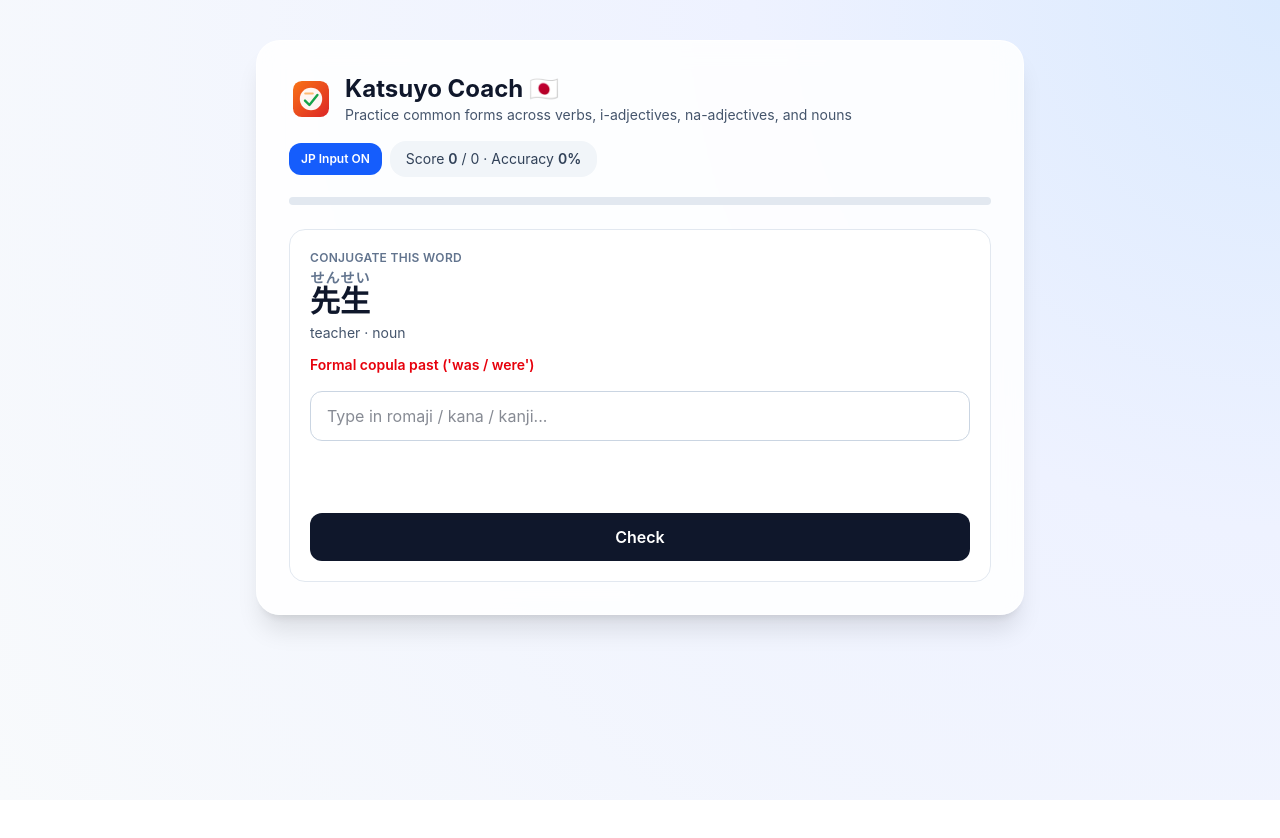
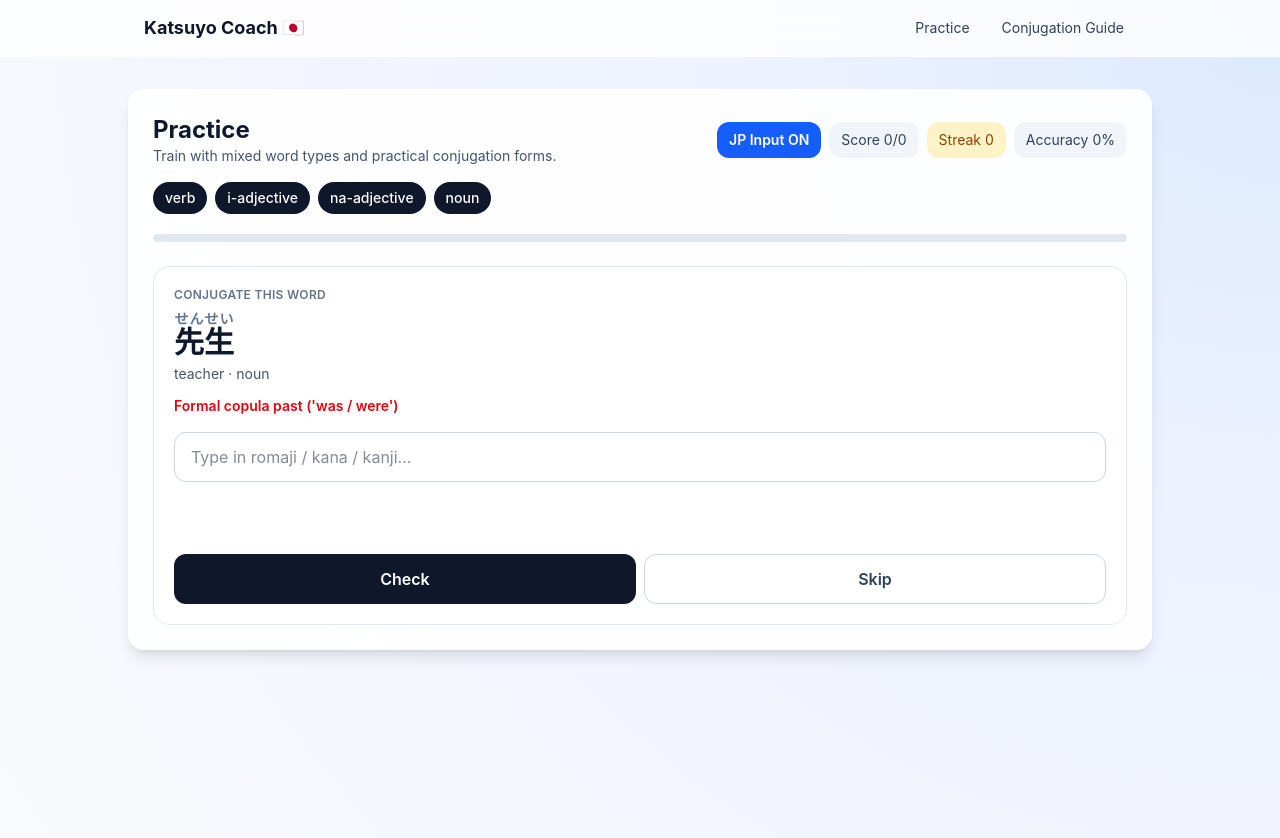
Before and after one commit to jerrygoodm4n/jp-conjugation-web, a Next.js app: page / in a window 1280 px wide. Shown: the top 838 px of the page. Before the commit the page ends 800 px from the top, so only its background shows below. Built offline with nearby package versions, Linux system fonts and the light colour scheme.

Commit message:
Expand conjugation app with navbar, guide page, and richer practice features

```diff
--- /dev/null
+++ b/src/app/guide/page.tsx
@@ -0,0 +1,50 @@
+export default function GuidePage() {
+  return (
+    <main className="min-h-screen px-4 py-8">
+      <section className="mx-auto w-full max-w-4xl rounded-2xl border border-white/70 bg-white/90 p-6 shadow-lg">
+        <h1 className="text-3xl font-bold text-slate-900">Conjugation Guide</h1>
+        <p className="mt-2 text-slate-600">
+          Quick reference for the forms used in practice. This page focuses on common patterns and practical meaning.
+        </p>
+
+        <div className="mt-6 space-y-4">
+          <div className="rounded-xl border border-slate-200 p-4">
+            <h2 className="font-semibold">Formal Present</h2>
+            <p className="text-sm text-slate-600">Meaning: “do / is” in polite style.</p>
+            <p className="mt-1 text-sm"><span className="font-medium">Example:</span> 食べます / 静かです</p>
+          </div>
+
+          <div className="rounded-xl border border-slate-200 p-4">
+            <h2 className="font-semibold">Formal Past</h2>
+            <p className="text-sm text-slate-600">Meaning: “did / was” in polite style.</p>
+            <p className="mt-1 text-sm"><span className="font-medium">Example:</span> 飲みました / 学生でした</p>
+          </div>
+
+          <div className="rounded-xl border border-slate-200 p-4">
+            <h2 className="font-semibold">Formal Negative / Past Negative</h2>
+            <p className="text-sm text-slate-600">Meaning: “don’t / isn’t” and “didn’t / wasn’t”.</p>
+            <p className="mt-1 text-sm"><span className="font-medium">Example:</span> 行きません / 大きくなかったです</p>
+          </div>
+
+          <div className="rounded-xl border border-slate-200 p-4">
+            <h2 className="font-semibold">Te-form (Casual)</h2>
+            <p className="text-sm text-slate-600">Connects actions: “and…”, requests, and progressive forms.</p>
+            <p className="mt-1 text-sm"><span className="font-medium">Example:</span> 行って / 飲んで / 見て</p>
+          </div>
+
+          <div className="rounded-xl border border-slate-200 p-4">
+            <h2 className="font-semibold">Potential</h2>
+            <p className="text-sm text-slate-600">Meaning: “can / is possible to”.</p>
+            <p className="mt-1 text-sm"><span className="font-medium">Example:</span> 食べられます / できます / 来られます</p>
+          </div>
+
+          <div className="rounded-xl border border-slate-200 p-4">
+            <h2 className="font-semibold">Adverb Form</h2>
+            <p className="text-sm text-slate-600">Turns adjectives into adverbs.</p>
+            <p className="mt-1 text-sm"><span className="font-medium">Example:</span> 早い → 早く, 静か → 静かに</p>
+          </div>
+        </div>
+      </section>
+    </main>
+  );
+}
--- a/src/app/layout.tsx
+++ b/src/app/layout.tsx
@@ -1,9 +1,10 @@
 import type { Metadata } from "next";
+import Link from "next/link";
 import "./globals.css";
 
 export const metadata: Metadata = {
   title: "Katsuyo Coach · Japanese Conjugation Trainer",
-  description: "Practice Japanese polite conjugations with smart feedback.",
+  description: "Practice Japanese conjugations across verbs, adjectives, and nouns.",
   icons: {
     icon: "/icon.svg",
   },
@@ -12,7 +13,20 @@ export const metadata: Metadata = {
 export default function RootLayout({ children }: { children: React.ReactNode }) {
   return (
     <html lang="en">
-      <body>{children}</body>
+      <body>
+        <header className="sticky top-0 z-20 border-b border-white/60 bg-white/80 backdrop-blur-md">
+          <nav className="mx-auto flex w-full max-w-5xl items-center justify-between px-4 py-3">
+            <Link href="/" className="text-lg font-bold text-slate-900">
+              Katsuyo Coach 🇯🇵
+            </Link>
+            <div className="flex items-center gap-2 text-sm">
+              <Link href="/" className="rounded-lg px-3 py-1.5 text-slate-700 hover:bg-slate-100">Practice</Link>
+              <Link href="/guide" className="rounded-lg px-3 py-1.5 text-slate-700 hover:bg-slate-100">Conjugation Guide</Link>
+            </div>
+          </nav>
+        </header>
+        {children}
+      </body>
     </html>
   );
 }
--- a/src/app/page.tsx
+++ b/src/app/page.tsx
@@ -1,11 +1,11 @@
 "use client";
 
-import Image from "next/image";
 import { toHiragana, toKana } from "wanakana";
 import { useEffect, useMemo, useRef, useState } from "react";
 
 type ItemKind = "verb" | "i-adjective" | "na-adjective" | "noun";
 type VerbClass = "ichidan" | "godan" | "irregular";
+type Register = "formal" | "casual";
 
 type Lexeme = {
   kana: string;
@@ -28,8 +28,6 @@ type FormKey =
   | "negativeCopula"
   | "pastNegativeCopula";
 
-type Register = "formal" | "casual";
-
 const lexemes: Lexeme[] = [
   { kana: "たべる", kanji: "食べる", meaning: "eat", kind: "verb", verbClass: "ichidan" },
   { kana: "みる", kanji: "見る", meaning: "see", kind: "verb", verbClass: "ichidan" },
@@ -39,16 +37,13 @@ const lexemes: Lexeme[] = [
   { kana: "いく", kanji: "行く", meaning: "go", kind: "verb", verbClass: "godan" },
   { kana: "する", kanji: "する", meaning: "do", kind: "verb", verbClass: "irregular" },
   { kana: "くる", kanji: "来る", meaning: "come", kind: "verb", verbClass: "irregular" },
-
   { kana: "おおきい", kanji: "大きい", meaning: "big", kind: "i-adjective" },
   { kana: "ちいさい", kanji: "小さい", meaning: "small", kind: "i-adjective" },
   { kana: "おもしろい", kanji: "面白い", meaning: "interesting", kind: "i-adjective" },
   { kana: "さむい", kanji: "寒い", meaning: "cold", kind: "i-adjective" },
-
   { kana: "しずか", kanji: "静か", meaning: "quiet", kind: "na-adjective" },
   { kana: "べんり", kanji: "便利", meaning: "convenient", kind: "na-adjective" },
   { kana: "げんき", kanji: "元気", meaning: "healthy/energetic", kind: "na-adjective" },
-
   { kana: "がくせい", kanji: "学生", meaning: "student", kind: "noun" },
   { kana: "せんせい", kanji: "先生", meaning: "teacher", kind: "noun" },
   { kana: "にほんじん", kanji: "日本人", meaning: "Japanese person", kind: "noun" },
@@ -87,29 +82,8 @@ const formRegister: Partial<Record<FormKey, Register>> = {
   pastNegativeCopula: "formal",
 };
 
-const iRowMap: Record<string, string> = {
-  う: "い",
-  く: "き",
-  ぐ: "ぎ",
-  す: "し",
-  つ: "ち",
-  ぬ: "に",
-  ぶ: "び",
-  む: "み",
-  る: "り",
-};
-
-const eRowMap: Record<string, string> = {
-  う: "え",
-  く: "け",
-  ぐ: "げ",
-  す: "せ",
-  つ: "て",
-  ぬ: "ね",
-  ぶ: "べ",
-  む: "め",
-  る: "れ",
-};
+const iRowMap: Record<string, string> = { う: "い", く: "き", ぐ: "ぎ", す: "し", つ: "ち", ぬ: "に", ぶ: "び", む: "み", る: "り" };
+const eRowMap: Record<string, string> = { う: "え", く: "け", ぐ: "げ", す: "せ", つ: "て", ぬ: "ね", ぶ: "べ", む: "め", る: "れ" };
 
 function randomItem<T>(arr: T[]) {
   return arr[Math.floor(Math.random() * arr.length)];
@@ -129,8 +103,7 @@ function displayConjugationType(form: FormKey) {
 function verbMasuStem(base: string, cls: VerbClass) {
   if (cls === "irregular") return base === "する" ? "し" : "き";
   if (cls === "ichidan") return base.slice(0, -1);
-  const last = base.slice(-1);
-  return base.slice(0, -1) + iRowMap[last];
+  return base.slice(0, -1) + iRowMap[base.slice(-1)];
 }
 
 function verbConjugate(v: Lexeme, form: FormKey, useKanji: boolean) {
@@ -158,8 +131,7 @@ function verbConjugate(v: Lexeme, form: FormKey, useKanji: boolean) {
   if (form === "potential") {
     if (cls === "ichidan") return `${base.slice(0, -1)}られます`;
     if (cls === "irregular") return v.kana === "する" ? "できます" : useKanji ? "来られます" : "こられます";
-    const last = base.slice(-1);
-    return `${base.slice(0, -1)}${eRowMap[last]}ます`;
+    return `${base.slice(0, -1)}${eRowMap[base.slice(-1)]}ます`;
   }
 
   return base;
@@ -192,24 +164,29 @@ function conjugate(lexeme: Lexeme, form: FormKey, useKanji: boolean) {
   return naAdjOrNounConjugate(lexeme, form, useKanji);
 }
 
-function createQuestion() {
-  const item = randomItem(lexemes);
+function createQuestion(enabledKinds: ItemKind[]) {
+  const pool = lexemes.filter((l) => enabledKinds.includes(l.kind));
+  const item = randomItem(pool.length > 0 ? pool : lexemes);
   const form = randomItem(formsByKind[item.kind]);
   return { item, form };
 }
 
+const allKinds: ItemKind[] = ["verb", "i-adjective", "na-adjective", "noun"];
+
 export default function Home() {
+  const [enabledKinds, setEnabledKinds] = useState<ItemKind[]>(allKinds);
   const [question, setQuestion] = useState<{ item: Lexeme; form: FormKey }>({ item: lexemes[0], form: "present" });
   const [answer, setAnswer] = useState("");
   const [correct, setCorrect] = useState(0);
   const [total, setTotal] = useState(0);
-  const [feedback, setFeedback] = useState<null | { ok: boolean; text: string }>(null);
+  const [streak, setStreak] = useState(0);
+  const [feedback, setFeedback] = useState<null | { ok: boolean }>(null);
   const [jpInputMode, setJpInputMode] = useState(true);
   const inputRef = useRef<HTMLInputElement>(null);
 
   useEffect(() => {
-    setQuestion(createQuestion());
-  }, []);
+    setQuestion(createQuestion(enabledKinds));
+  }, [enabledKinds]);
 
   const expectedKana = conjugate(question.item, question.form, false);
   const expectedKanji = conjugate(question.item, question.form, true);
@@ -218,7 +195,7 @@ export default function Home() {
   const accuracy = useMemo(() => (total ? Math.round((correct / total) * 100) : 0), [correct, total]);
 
   const nextQuestion = () => {
-    setQuestion(createQuestion());
+    setQuestion(createQuestion(enabledKinds));
     setAnswer("");
     setFeedback(null);
     requestAnimationFrame(() => inputRef.current?.focus());
@@ -226,20 +203,18 @@ export default function Home() {
 
   const check = () => {
     const raw = answer.trim();
-    if (!raw) return;
+    if (!raw || feedback) return;
 
     const normalizedInput = toKana(raw);
-    const normalizedKana = toKana(expectedKana);
-    const normalizedKanji = toKana(expectedKanji);
-
-    const isCorrect = normalizedInput === normalizedKana || normalizedInput === normalizedKanji;
+    const isCorrect = normalizedInput === toKana(expectedKana) || normalizedInput === toKana(expectedKanji);
 
     setTotal((t) => t + 1);
+    setFeedback({ ok: isCorrect });
     if (isCorrect) {
       setCorrect((c) => c + 1);
-      setFeedback({ ok: true, text: "Correct! 🎉 (Press Enter for next)" });
+      setStreak((s) => s + 1);
     } else {
-      setFeedback({ ok: false, text: "Not quite. (Press Enter for next)" });
+      setStreak(0);
     }
 
     requestAnimationFrame(() => inputRef.current?.focus());
@@ -254,37 +229,51 @@ export default function Home() {
   };
 
   return (
-    <main className="min-h-screen px-4 py-10">
-      <section className="mx-auto w-full max-w-3xl rounded-3xl border border-white/70 bg-white/85 p-6 shadow-xl backdrop-blur-md sm:p-8">
-        <header className="flex flex-wrap items-center justify-between gap-4">
-          <div className="flex items-center gap-3">
-            <Image src="/logo.svg" alt="Katsuyo Coach logo" width={44} height={44} />
-            <div>
-              <h1 className="text-2xl font-bold text-slate-900">Katsuyo Coach 🇯🇵</h1>
-              <p className="text-sm text-slate-600">Practice common forms across verbs, i-adjectives, na-adjectives, and nouns</p>
-            </div>
+    <main className="min-h-screen px-4 py-8">
+      <section className="mx-auto w-full max-w-5xl rounded-2xl border border-white/70 bg-white/90 p-6 shadow-lg">
+        <div className="flex flex-wrap items-center justify-between gap-3">
+          <div>
+            <h1 className="text-2xl font-bold text-slate-900">Practice</h1>
+            <p className="text-sm text-slate-600">Train with mixed word types and practical conjugation forms.</p>
           </div>
-
-          <div className="flex items-center gap-2">
+          <div className="flex items-center gap-2 text-sm">
             <button
               onClick={() => setJpInputMode((v) => !v)}
-              className={`rounded-xl px-3 py-2 text-xs font-semibold ${jpInputMode ? "bg-blue-600 text-white" : "bg-slate-200 text-slate-700"}`}
+              className={`rounded-xl px-3 py-2 font-semibold ${jpInputMode ? "bg-blue-600 text-white" : "bg-slate-200 text-slate-700"}`}
             >
               JP Input {jpInputMode ? "ON" : "OFF"}
             </button>
-            <div className="rounded-2xl bg-slate-100 px-4 py-2 text-sm text-slate-700">
-              Score <span className="font-semibold">{correct}</span> / {total} · Accuracy <span className="font-semibold">{accuracy}%</span>
-            </div>
+            <div className="rounded-xl bg-slate-100 px-3 py-2 text-slate-700">Score {correct}/{total}</div>
+            <div className="rounded-xl bg-amber-100 px-3 py-2 text-amber-800">Streak {streak}</div>
+            <div className="rounded-xl bg-slate-100 px-3 py-2 text-slate-700">Accuracy {accuracy}%</div>
           </div>
-        </header>
+        </div>
+
+        <div className="mt-4 flex flex-wrap gap-2">
+          {allKinds.map((k) => {
+            const on = enabledKinds.includes(k);
+            return (
+              <button
+                key={k}
+                onClick={() => {
+                  const next = on ? enabledKinds.filter((x) => x !== k) : [...enabledKinds, k];
+                  if (next.length) setEnabledKinds(next);
+                }}
+                className={`rounded-full px-3 py-1.5 text-sm font-medium ${on ? "bg-slate-900 text-white" : "bg-slate-100 text-slate-700"}`}
+              >
+                {k}
+              </button>
+            );
+          })}
+        </div>
 
         <div className="mt-5 h-2 rounded-full bg-slate-200">
-          <div className="h-full rounded-full bg-gradient-to-r from-orange-400 to-red-500 transition-all" style={{ width: `${accuracy}%` }} />
+          <div className="h-full rounded-full bg-gradient-to-r from-orange-400 to-red-500" style={{ width: `${accuracy}%` }} />
         </div>
 
         <article className="mt-6 rounded-2xl border border-slate-200 bg-white p-5">
           <p className="text-xs font-semibold uppercase tracking-wide text-slate-500">Conjugate this word</p>
-          <h2 className="mt-1 text-3xl font-bold text-slate-900">
+          <h2 className="mt-2 text-3xl font-bold text-slate-900">
             <ruby>
               {question.item.kanji}
               <rt className="text-sm text-slate-500">{question.item.kana}</rt>
@@ -296,7 +285,7 @@ export default function Home() {
           </p>
           <p className="mt-3 text-sm font-semibold text-red-600">{conjugationTypeLabel}</p>
 
-          <div className="mt-4 flex flex-col gap-2">
+          <div className="mt-4">
             <input
               ref={inputRef}
               value={answer}
@@ -322,11 +311,11 @@ export default function Home() {
                 Correct answer: <span className="font-semibold">{expectedDisplay}</span>
               </>
             ) : (
-              <span className="opacity-0">Feedback placeholder to keep spacing stable.</span>
+              <span className="opacity-0">placeholder</span>
             )}
           </div>
 
-          <div className="mt-3">
+          <div className="mt-3 grid gap-2 sm:grid-cols-2">
             {!feedback ? (
               <button onMouseDown={(e) => e.preventDefault()} onClick={check} className="w-full rounded-xl bg-slate-900 px-4 py-3 font-semibold text-white hover:bg-slate-700">
                 Check
@@ -336,6 +325,9 @@ export default function Home() {
                 Next
               </button>
             )}
+            <button onMouseDown={(e) => e.preventDefault()} onClick={nextQuestion} className="w-full rounded-xl border border-slate-300 bg-white px-4 py-3 font-semibold text-slate-700 hover:bg-slate-50">
+              Skip
+            </button>
           </div>
         </article>
       </section>
```
